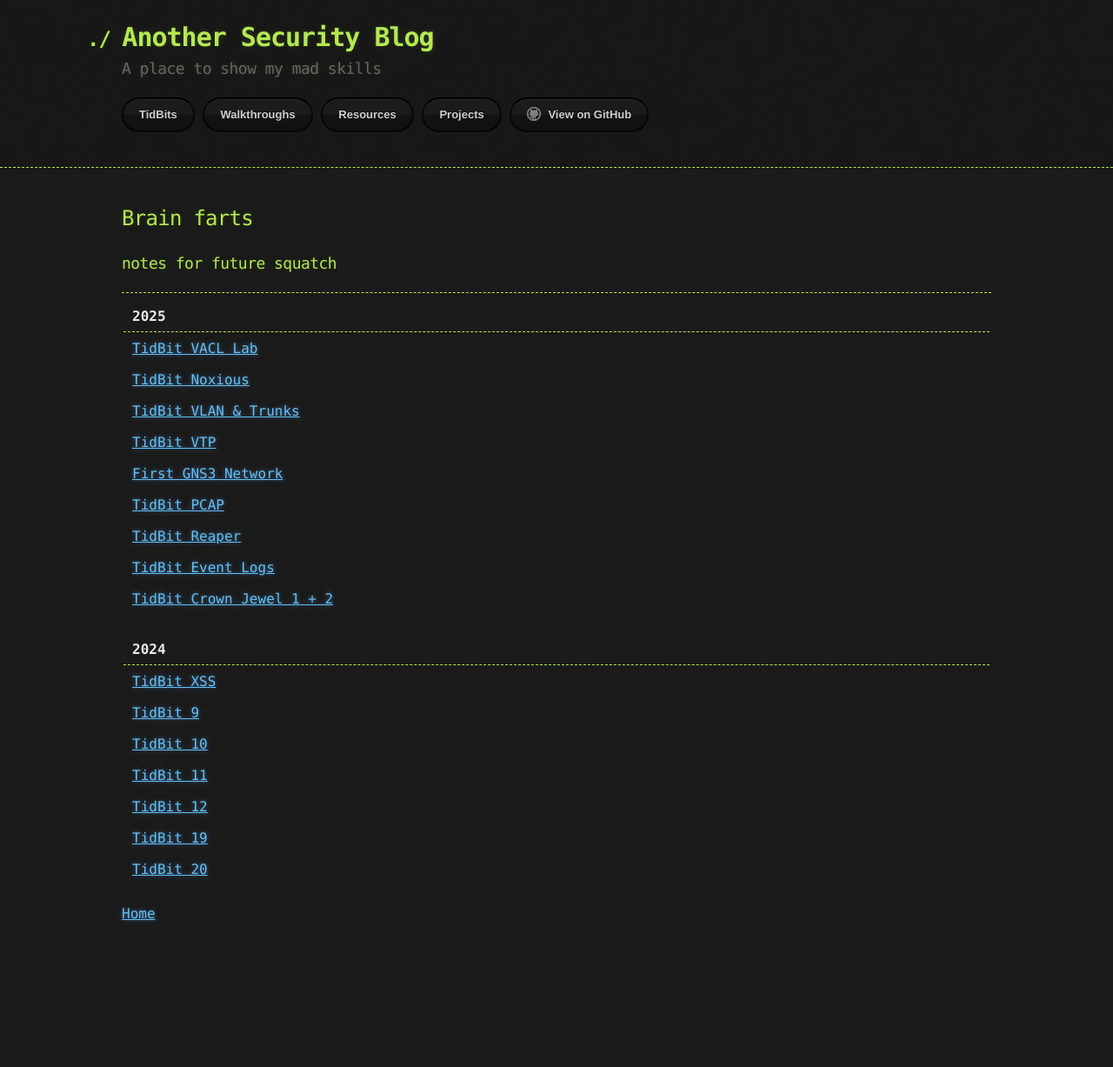
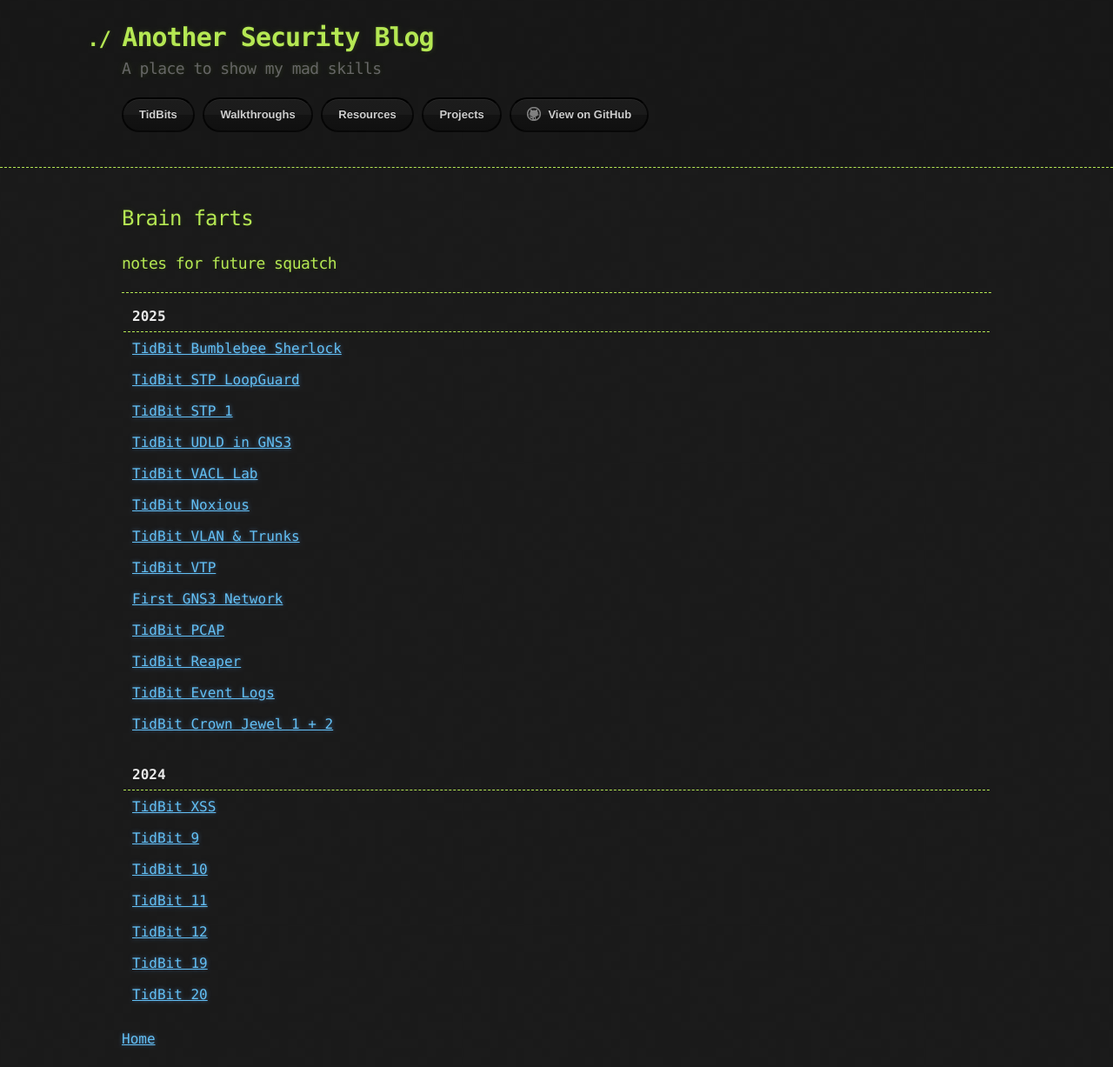
Before and after one commit to CyberCasquatch/cybercasquatch.github.io, a Jekyll site: the page built from TidBits-Main.md, in a window 1280 px wide. Shown: the whole page at 87% size. Built offline with Jekyll 4.4.1, drawn with Linux system fonts in a browser that asks for light colours; before the commit the page ends 1083 px from its top, so only the background shows below that.

Commit message:
Update TidBits-Main.md

```diff
--- a/TidBits-Main.md
+++ b/TidBits-Main.md
@@ -14,6 +14,10 @@ comments: false
 
 |2025               |
 |:------------------|
+|[TidBit Bumblebee Sherlock](_posts/TidBits/2025-05-31-TBBumblebee.md) |
+|[TidBit STP LoopGuard](_posts/TidBits/2025-05-31-STPLoopGuard.md) |
+|[TidBit STP 1](_posts/TidBits/2025-05-30-STP1.md) |
+|[TidBit UDLD in GNS3](_posts/TidBits/2025-05-28-UDLD.md) |
 |[TidBit VACL Lab](_posts/TidBits/TidBit2pointoh/2025-05-27-VACL.md) |
 |[TidBit Noxious](_posts/TidBits/2025-05-26-TBNoxious.md) |
 |[TidBit VLAN & Trunks](_posts/TidBits/2025-05-26-vlanstrunkspt2.md) |
```
